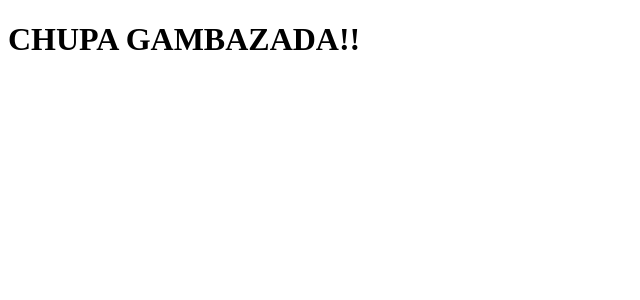
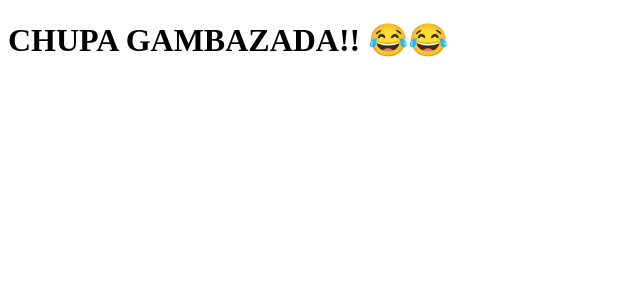
Before and after one commit to RenanSaravalli/clone-tabnews, a Next.js app: page / in a window 1280 px wide. Shown: the top 300 px of the page, without its empty margins (0-640 px from the left). Built offline with nearby package versions, Linux system fonts and the light colour scheme.

Commit message:
Altera a frase

```diff
--- a/pages/index.js
+++ b/pages/index.js
@@ -1,6 +1,6 @@
 // Vamos escrever nosso componente react
 function Home() {
-    return <h1>CHUPA GAMBAZADA!!</h1>
+    return <h1>CHUPA GAMBAZADA!! 😂😂</h1>
 }
 
 export default Home;
```
